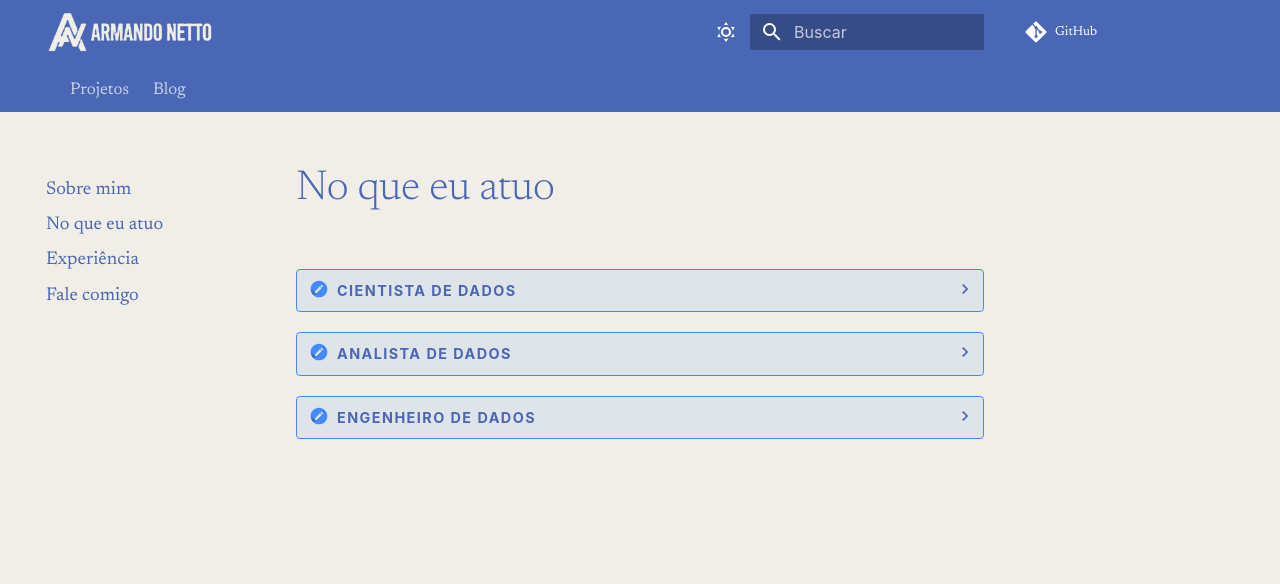
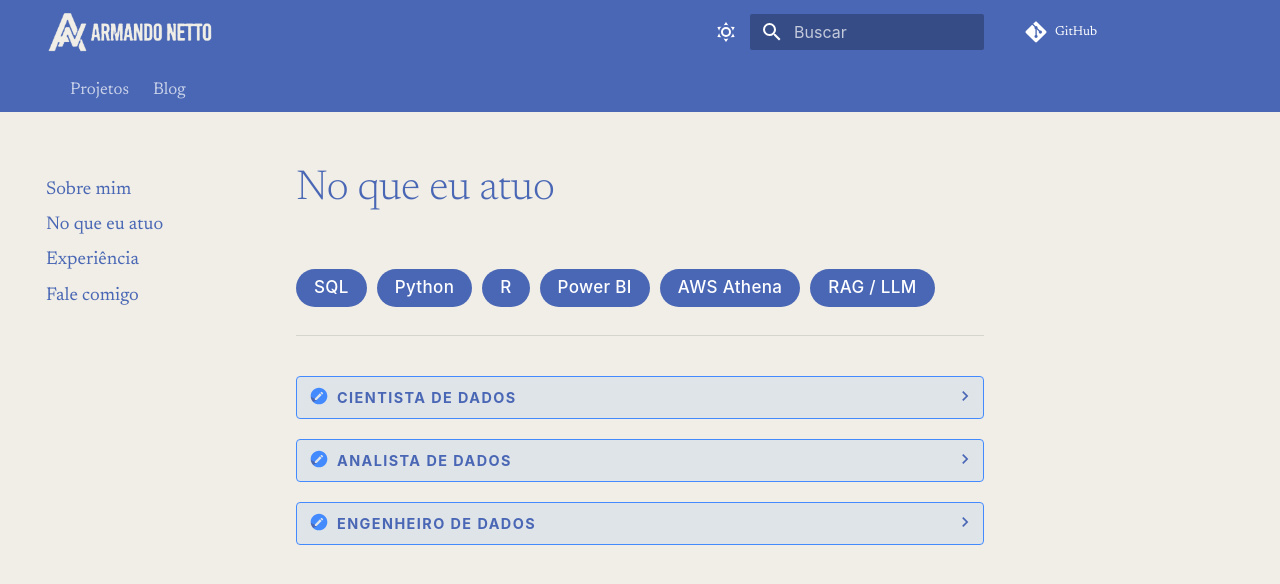
Before and after one commit to armandonettox/portifolio, an MkDocs documentation site: the page built from docs/competencias.md, in a window 1280 px wide. Shown: the top 584 px of the page. Built offline with MkDocs 1.6.1 and Material for MkDocs 9.7.7, drawn with Linux system fonts in a browser that asks for light colours.

Commit message:
feat(competencias): adiciona top skills em destaque no topo

```diff
--- a/docs/competencias.md
+++ b/docs/competencias.md
@@ -3,6 +3,15 @@ title: No que eu atuo
 ---
 
 # No que eu atuo
+
+<div class="pf-top-skills">
+  <span class="pf-top-skill">SQL</span>
+  <span class="pf-top-skill">Python</span>
+  <span class="pf-top-skill">R</span>
+  <span class="pf-top-skill">Power BI</span>
+  <span class="pf-top-skill">AWS Athena</span>
+  <span class="pf-top-skill">RAG / LLM</span>
+</div>
 
 <details class="pf-section">
   <summary class="pf-section-title">Cientista de Dados</summary>
--- a/docs/stylesheets/extra.css
+++ b/docs/stylesheets/extra.css
@@ -207,6 +207,29 @@ body,
   .pf-hero-avatar { width: 72px; height: 72px; font-size: 1.5rem; }
   .pf-hero-name { font-size: 1.9rem; }
   .pf-hero-tagline { font-size: 1rem; }
+}
+
+/* ---------- Top skills (destaques em competencias) ---------- */
+
+.pf-top-skills {
+  display: flex;
+  flex-wrap: wrap;
+  gap: 0.5rem;
+  margin-bottom: 2rem;
+  padding-bottom: 1.4rem;
+  border-bottom: 1px solid var(--md-typeset-table-color);
+}
+.pf-top-skill {
+  font-family: -apple-system, BlinkMacSystemFont, 'Segoe UI', sans-serif;
+  font-size: 0.85rem;
+  font-weight: 500;
+  letter-spacing: 0.02em;
+  color: var(--md-primary-bg-color);
+  background: var(--md-accent-fg-color);
+  border-radius: 20px;
+  padding: 0.3rem 0.9rem;
+  line-height: 1.5;
+  white-space: nowrap;
 }
 
 /* ---------- Cards de projetos ---------- */
```
